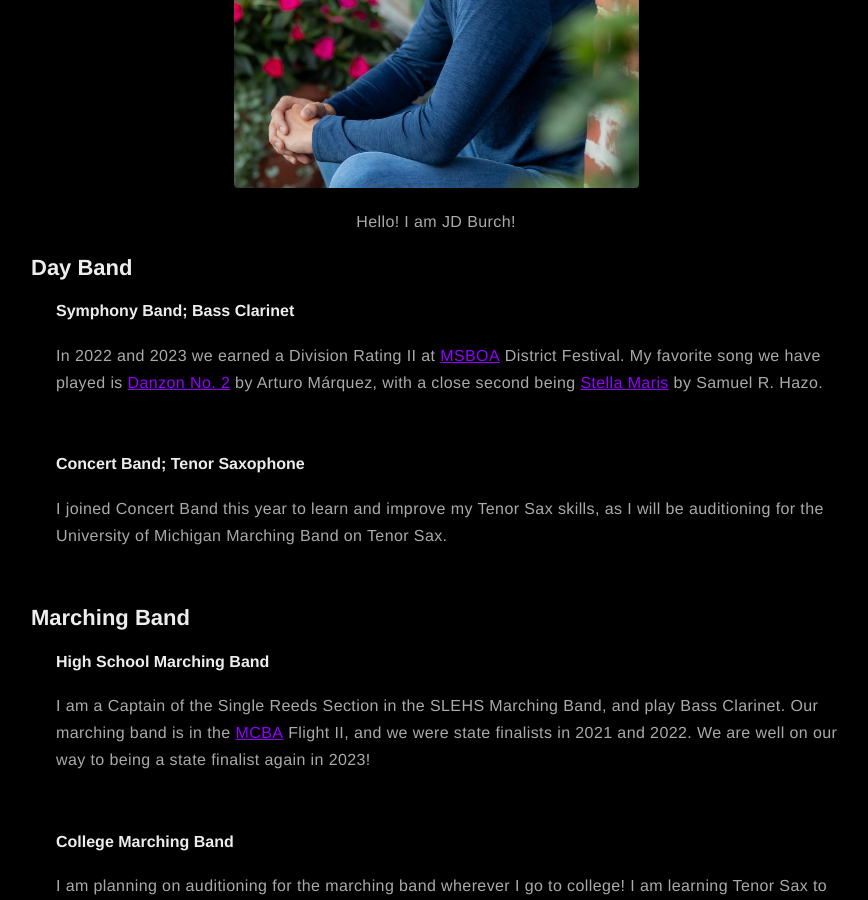
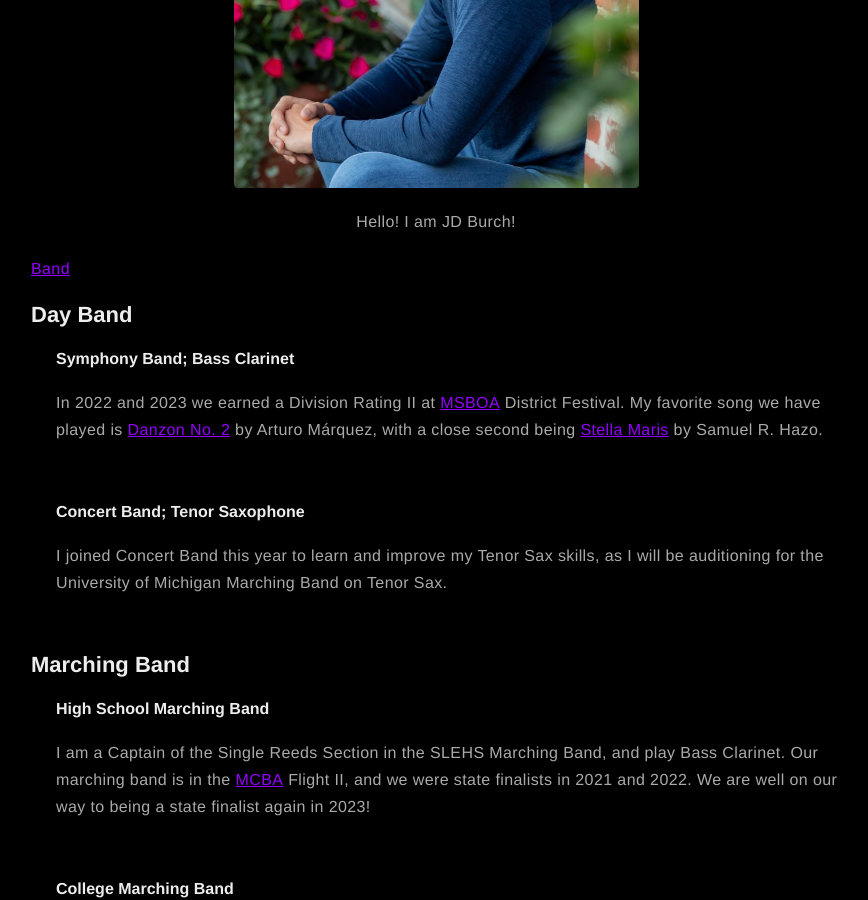
Before and after one commit to JDBurchHuzzah/jdburchhuzzah.github.io, a Jekyll site: the page built from about.md, in a window 1280 px wide and 900 px high, scrolled down 342 px. Shown: the whole window, without its empty margins (204-1072 px from the left). Built offline with Jekyll 4.4.1, drawn with Linux system fonts in a browser that asks for light colours; nearby versions of some CDN libraries.

Commit message:
Update about.md

```diff
--- a/about.md
+++ b/about.md
@@ -6,6 +6,7 @@
 <img src="/assets/images/profilepfp.jpg" alt="test">
 
 <center><p>Hello! I am JD Burch!</p></center>
+[Band](#Day-Band)
 
 <h2>Day Band</h2>
 <div style="margin-left: 25px;">
```
